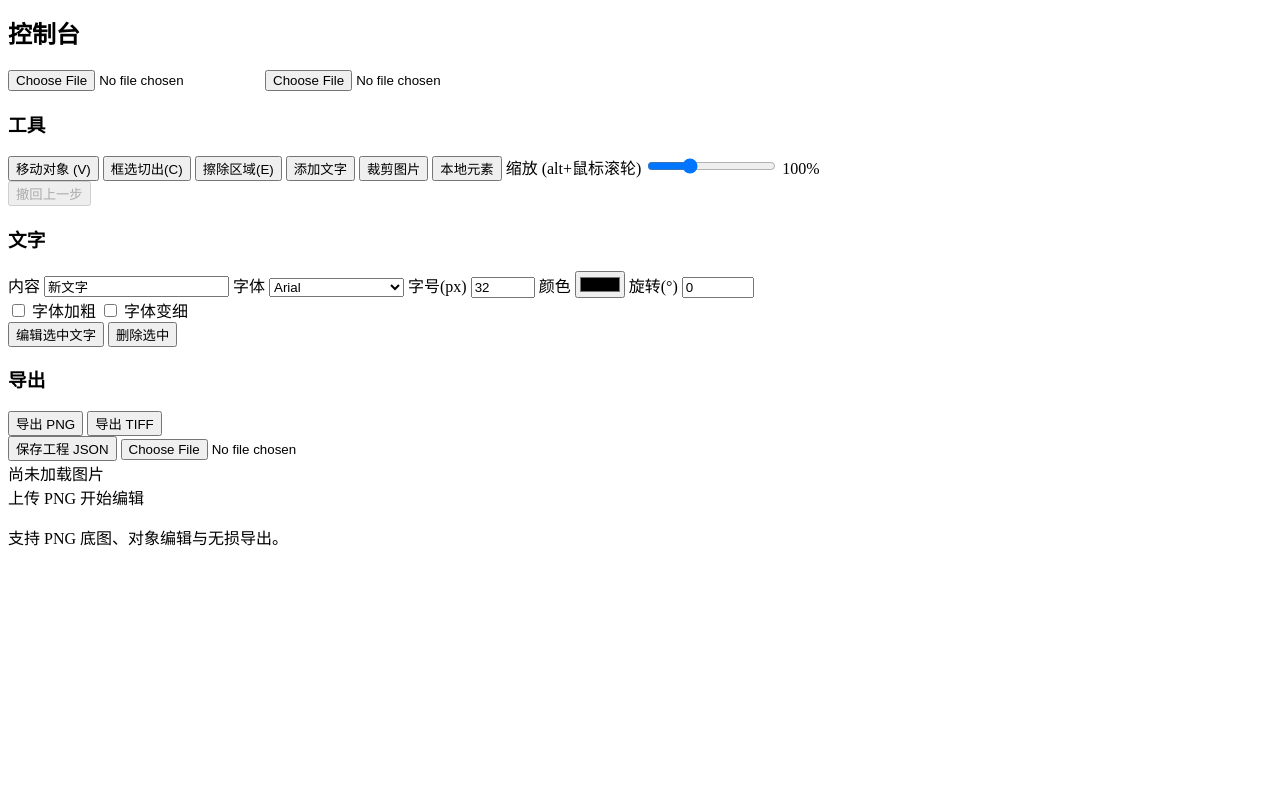
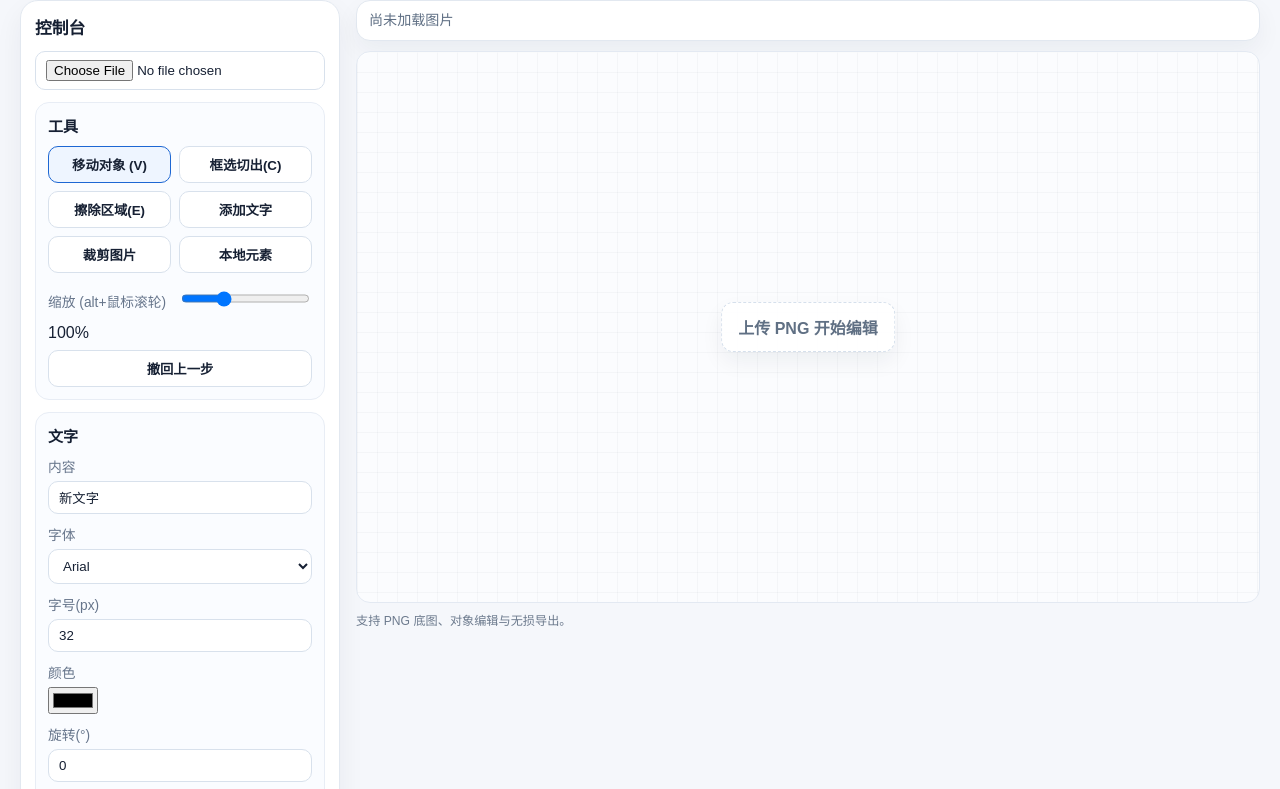
Before and after one commit to hu737400/nanopicture, a plain HTML site: page index.html in a window 1280 px wide. Shown: the part 65-854 px from the top of the page. Before the commit the page ends 800 px from the top, so only its background shows below. Drawn offline with Linux system fonts and the light colour scheme; the site is published under a folder, as on GitHub Pages, so addresses that start at the root find nothing.

Commit message:
Update index.html

```diff
--- a/index.html
+++ b/index.html
@@ -5,8 +5,7 @@
     <meta charset="UTF-8" />
     <meta name="viewport" content="width=device-width, initial-scale=1.0" />
     <title>Nano - 科研绘图编辑器</title>
-    <link rel="icon" type="image/svg+xml" href="/logo.svg" />
-    <link rel="stylesheet" href="/styles.css" />
+    <link rel="stylesheet" href="styles.css" />
   </head>
   <body class="editor-page">
     <header class="topbar editor-header">
```
